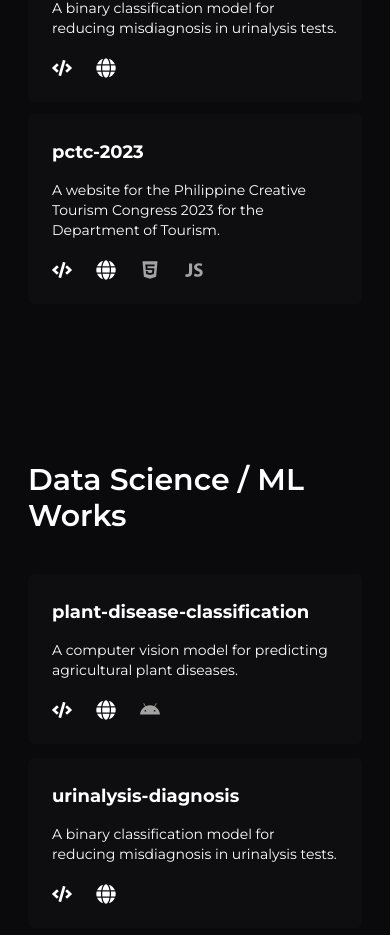
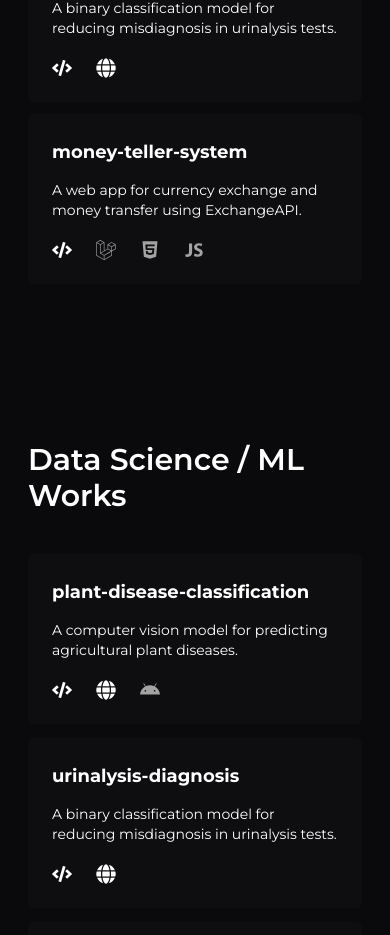
Before and after one commit to brentibanez331/personal-portfolio, a Next.js app: page / in a window 390 px wide. Shown: the part 1080-2015 px from the top of the page. Built offline with nearby package versions, Linux system fonts and the light colour scheme.

Commit message:
misc: updated featured and resume

```diff
--- a/app/components/featured.tsx
+++ b/app/components/featured.tsx
@@ -1,4 +1,4 @@
-import { FaCode, FaGlobe, FaAndroid, FaHtml5 } from "react-icons/fa";
+import { FaCode, FaGlobe, FaAndroid, FaHtml5, FaLaravel } from "react-icons/fa";
 import { IoLogoJavascript } from "react-icons/io";
 
 
@@ -34,15 +34,15 @@ export default function Featured() {
                         </div>
                     </div>
                 </a>
-                <a href="https://creativetourism.ph/" target="_blank">
+                <a href="https://github.com/brentibanez331/money-teller-system" target="_blank">
                     <div className="bg-[#0E0E10] mb-3.5 md:h-52 xl:h-48 p-6 xl:p-6 sm:p-5 rounded-md flex flex-col justify-between transition duration-300 hover:scale-105 w-full">
                         <div>
-                            <h2 className="text-lg font-bold mb-3.5">pctc-2023</h2>
-                            <p className="text-sm">A website for the Philippine Creative Tourism Congress 2023 for the Department of Tourism.</p>
+                            <h2 className="text-lg font-bold mb-3.5">money-teller-system</h2>
+                            <p className="text-sm">A web app for currency exchange and money transfer using ExchangeAPI.</p>
                         </div>
                         <div className="flex mt-5 md:mt-0">
-                        <a href="https://github.com/brentibanez331/PCTC_2023" target="_blank"><FaCode className="text-xl mr-6 text-white md:text-neutral-400 hover:text-white transition duration-150" /></a>
-                        <a href="https://creativetourism.ph/" target="_blank"><FaGlobe className="text-xl mr-6 text-white md:text-neutral-400 hover:text-white transition duration-150" /></a>
+                        <a href="https://github.com/brentibanez331/money-teller-system" target="_blank"><FaCode className="text-xl mr-6 text-white md:text-neutral-400 hover:text-white transition duration-150" /></a>
+                        <a><FaLaravel className="text-xl mr-6 text-neutral-400" /></a>
                         <a><FaHtml5 className="text-xl mr-6 text-neutral-400" /></a>
                         <a><IoLogoJavascript className="text-xl mr-4 text-neutral-400" /></a>
                         </div>
--- a/app/components/navbar/navbar.tsx
+++ b/app/components/navbar/navbar.tsx
@@ -57,7 +57,7 @@ export default function Navbar() {
             <div>
                 {/* <RxHamburgerMenu className="text-2xl sm:hidden"/> */}
                 <ul className="flex items-center">
-                    <li><a href="https://drive.google.com/file/d/1GEBYNm-8p0YLun78wLfDK-cvWF0GYtc1/view?usp=sharing" target="_blank" className="font-medium text-sm sm:text-lg relative after:absolute after:left-0 after:bottom-[-4px] after:h-0.5 after:w-0 after:bg-white after:transition-all after:duration-300 hover:after:w-full">Resume</a></li>
+                    <li><a href="https://drive.google.com/file/d/1_h6K3c0j8PNE7swYrwyHAqAZjH5beN5I/view?usp=sharing" target="_blank" className="font-medium text-sm sm:text-lg relative after:absolute after:left-0 after:bottom-[-4px] after:h-0.5 after:w-0 after:bg-white after:transition-all after:duration-300 hover:after:w-full">Resume</a></li>
                     <li><Link href="/blog" className="ml-7 sm:ml-12 text-sm font-medium sm:text-lg relative after:absolute after:left-0 after:bottom-[-4px] after:h-0.5 after:w-0 after:bg-white after:transition-all after:duration-300 hover:after:w-full">Blog</Link></li>
                     <li className="hidden sm:block ml-16">
                         <a href="https://www.linkedin.com/in/renibanez/" target="_blank" rel="noopener noreferrer">
```
